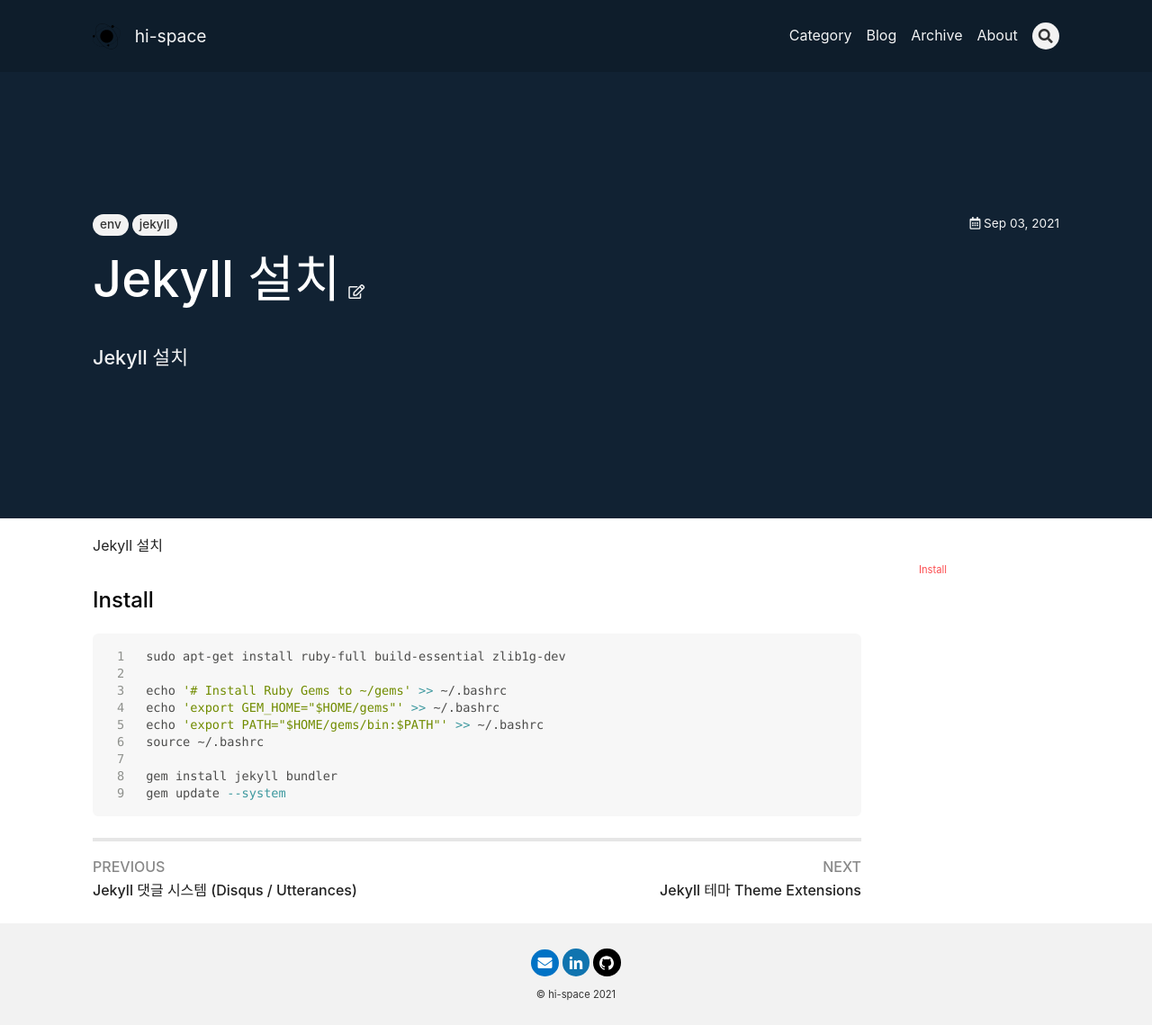
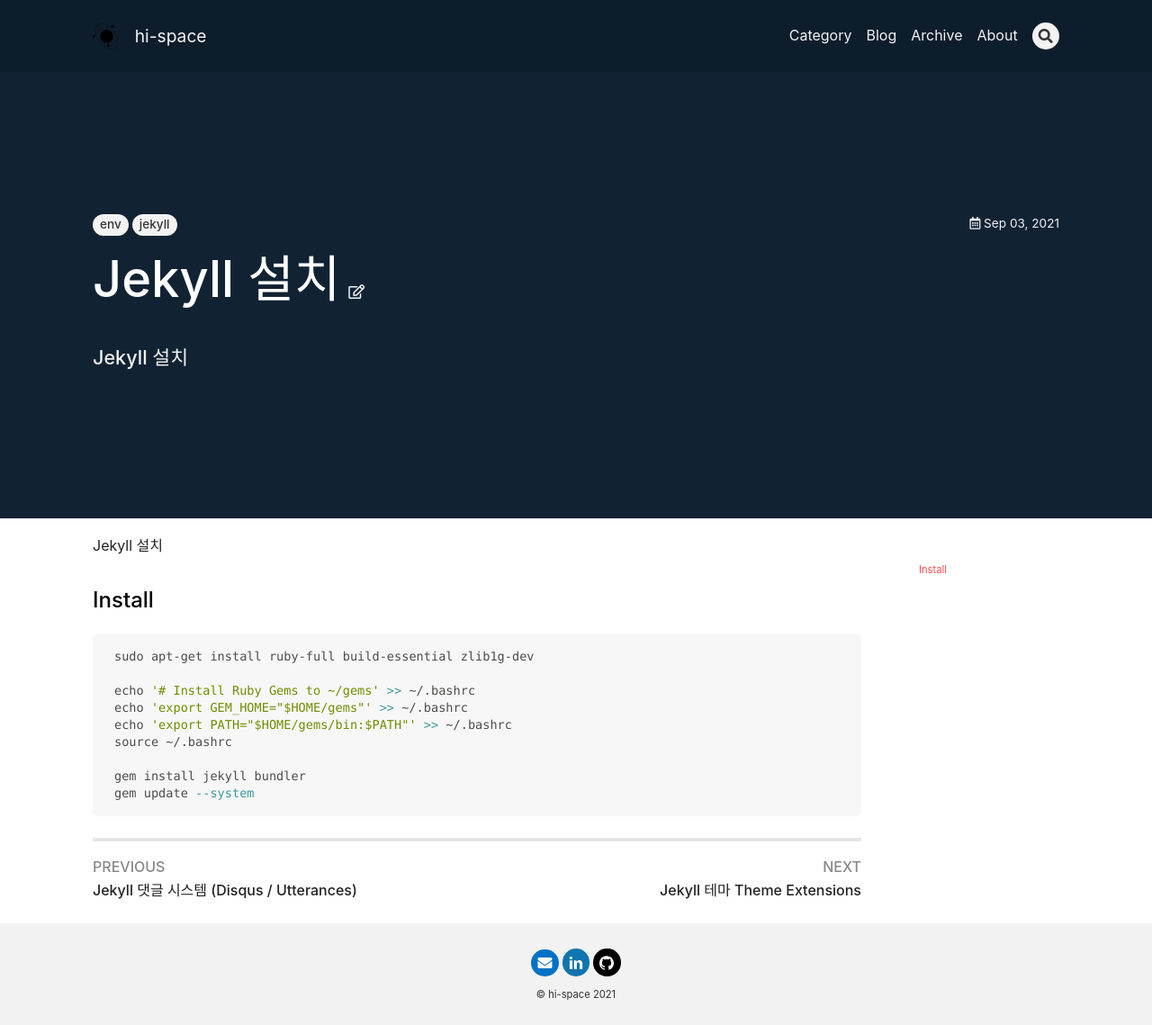
Before and after one commit to onecommit/hi-space.github.io, a Jekyll site: the page built from _posts/21-09-03-jekyll-install.md, in a window 1280 px wide. Shown: the whole page at 90% size. Built offline with Jekyll 4.4.1, drawn with Linux system fonts in a browser that asks for light colours; nearby versions of some CDN libraries.

Commit message:
syntax highligher line number except sh

```diff
--- a/_sass/components/_article-content.scss
+++ b/_sass/components/_article-content.scss
@@ -85,6 +85,7 @@
   }
   div { // no line case of console
     &[class^='language-console'],
+    &[class^='language-sh'],
     &.language-console.highlighter-rouge,
     &.language-terminal.highlighter-rouge {
       pre.lineno {
```
